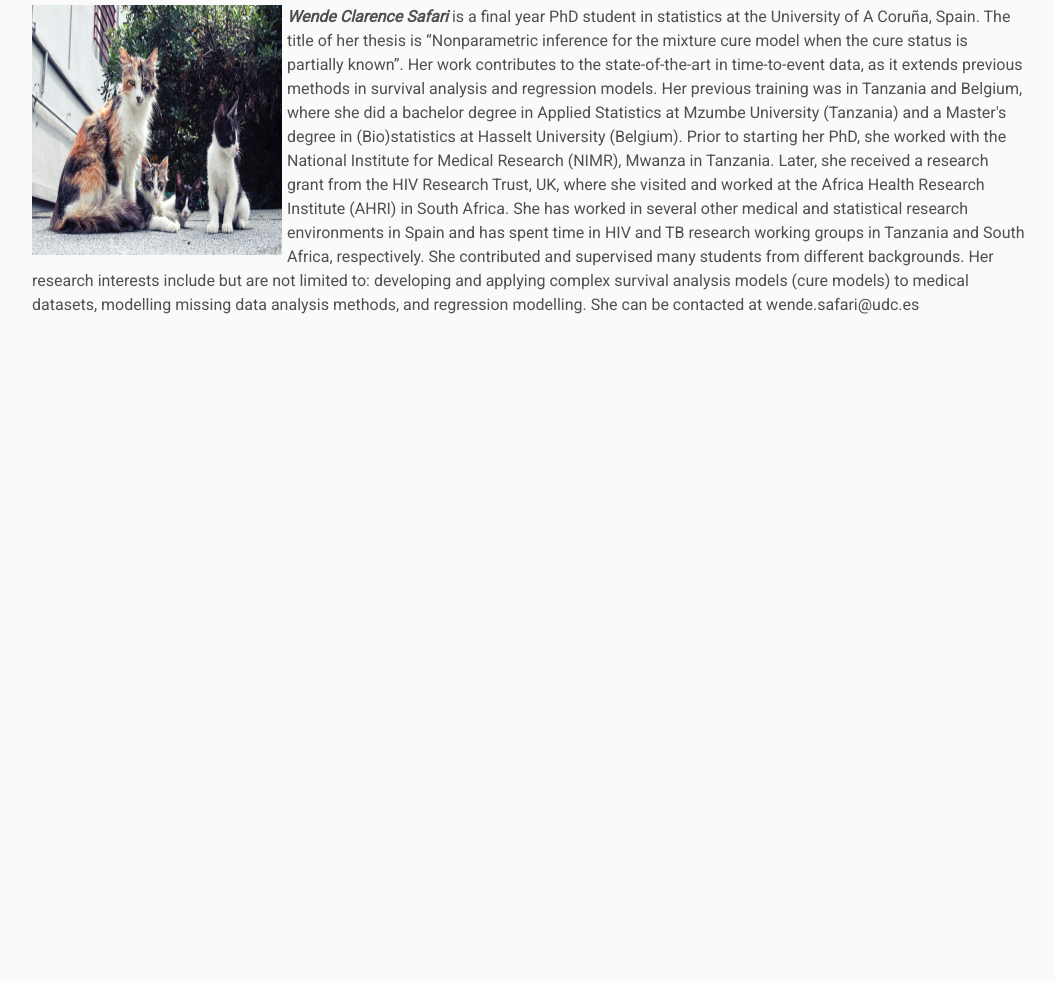
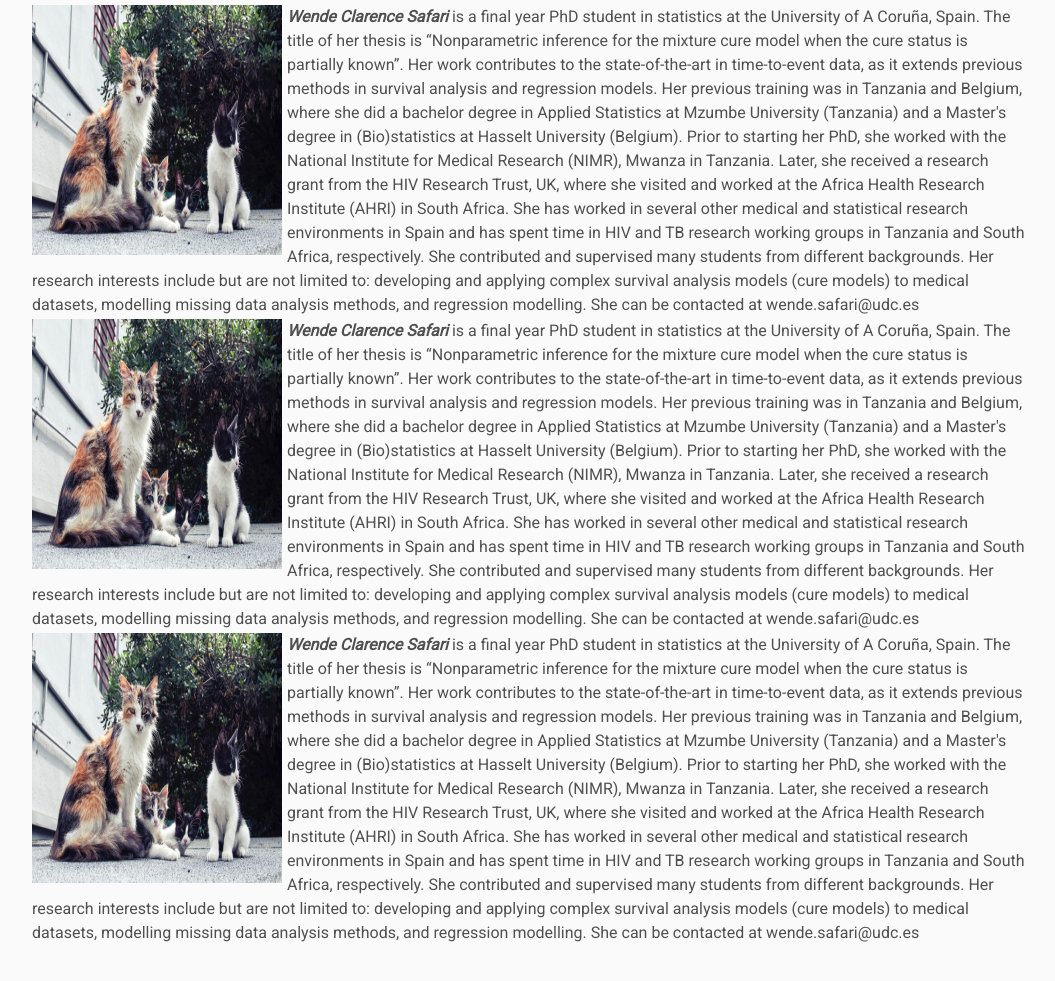
Before and after one commit to kamauleacky/RWorkshop, a plain HTML site: page facilitators/index.html in a window 1280 px wide. Shown: the part 649-1630 px from the top of the page, without its empty margins (110-1165 px from the left). Before the commit the page ends 1028 px from the top, so only its background shows below. Drawn offline with Linux system fonts and the light colour scheme; files that its build step writes are made by us from their sources.

Commit message:
Update index.html

```diff
--- a/facilitators/index.html
+++ b/facilitators/index.html
@@ -59,6 +59,18 @@
             <b><em>Wende Clarence Safari </em></b>is a final year PhD student in statistics at the University of A Coruña, Spain. The title of her thesis is “Nonparametric inference for the mixture cure model when the cure status is partially known”.  Her work contributes to the state-of-the-art in time-to-event data, as it extends previous methods in survival analysis and regression models. Her previous training was in Tanzania and Belgium, where she did a bachelor degree in Applied Statistics at Mzumbe University (Tanzania) and a Master's degree in (Bio)statistics at Hasselt University (Belgium). Prior to starting her PhD, she worked with the National Institute for Medical Research (NIMR), Mwanza in Tanzania. Later, she received a research grant from the HIV Research Trust, UK, where she visited and worked at the Africa Health Research Institute (AHRI) in South Africa. She has worked in several other medical and statistical research environments in Spain and has spent time in HIV and TB research working groups in Tanzania and South Africa, respectively. She contributed  and supervised many students from different backgrounds. Her research interests include but are not limited to: developing and applying complex survival analysis models (cure models) to medical datasets, modelling missing data analysis methods, and regression modelling. She can be contacted at wende.safari@udc.es
 </td>
     </tr>
+
+       <tr>
+        <td><img style="padding: 0px 5px 0px 0px"; align="left" width="250px"  height="250px" src="assets\kitten1.jpg" alt="">
+            <b><em>Wende Clarence Safari </em></b>is a final year PhD student in statistics at the University of A Coruña, Spain. The title of her thesis is “Nonparametric inference for the mixture cure model when the cure status is partially known”.  Her work contributes to the state-of-the-art in time-to-event data, as it extends previous methods in survival analysis and regression models. Her previous training was in Tanzania and Belgium, where she did a bachelor degree in Applied Statistics at Mzumbe University (Tanzania) and a Master's degree in (Bio)statistics at Hasselt University (Belgium). Prior to starting her PhD, she worked with the National Institute for Medical Research (NIMR), Mwanza in Tanzania. Later, she received a research grant from the HIV Research Trust, UK, where she visited and worked at the Africa Health Research Institute (AHRI) in South Africa. She has worked in several other medical and statistical research environments in Spain and has spent time in HIV and TB research working groups in Tanzania and South Africa, respectively. She contributed  and supervised many students from different backgrounds. Her research interests include but are not limited to: developing and applying complex survival analysis models (cure models) to medical datasets, modelling missing data analysis methods, and regression modelling. She can be contacted at wende.safari@udc.es
+</td>
+    </tr>
+
+       <tr>
+        <td><img style="padding: 0px 5px 0px 0px"; align="left" width="250px"  height="250px" src="assets\kitten1.jpg" alt="">
+            <b><em>Wende Clarence Safari </em></b>is a final year PhD student in statistics at the University of A Coruña, Spain. The title of her thesis is “Nonparametric inference for the mixture cure model when the cure status is partially known”.  Her work contributes to the state-of-the-art in time-to-event data, as it extends previous methods in survival analysis and regression models. Her previous training was in Tanzania and Belgium, where she did a bachelor degree in Applied Statistics at Mzumbe University (Tanzania) and a Master's degree in (Bio)statistics at Hasselt University (Belgium). Prior to starting her PhD, she worked with the National Institute for Medical Research (NIMR), Mwanza in Tanzania. Later, she received a research grant from the HIV Research Trust, UK, where she visited and worked at the Africa Health Research Institute (AHRI) in South Africa. She has worked in several other medical and statistical research environments in Spain and has spent time in HIV and TB research working groups in Tanzania and South Africa, respectively. She contributed  and supervised many students from different backgrounds. Her research interests include but are not limited to: developing and applying complex survival analysis models (cure models) to medical datasets, modelling missing data analysis methods, and regression modelling. She can be contacted at wende.safari@udc.es
+</td>
+    </tr>
   </table>
 </body>
 </html>
```
